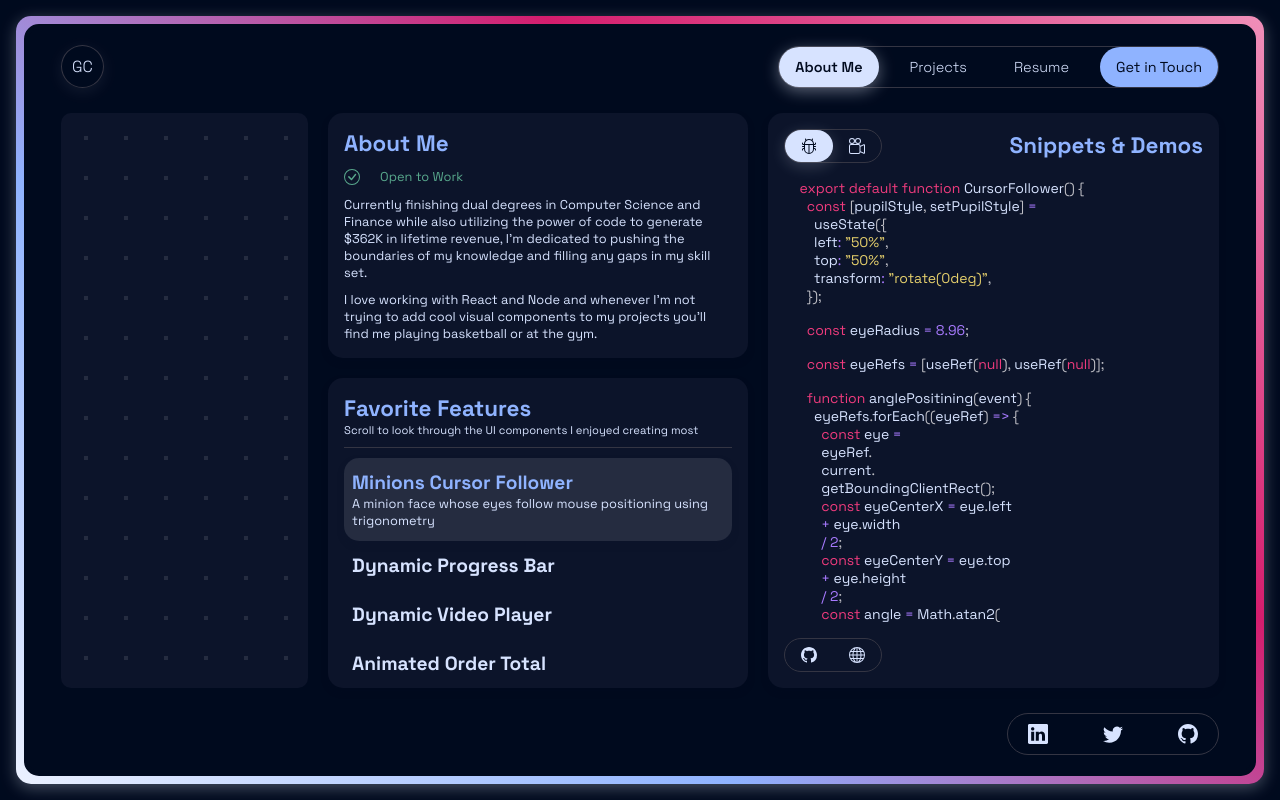
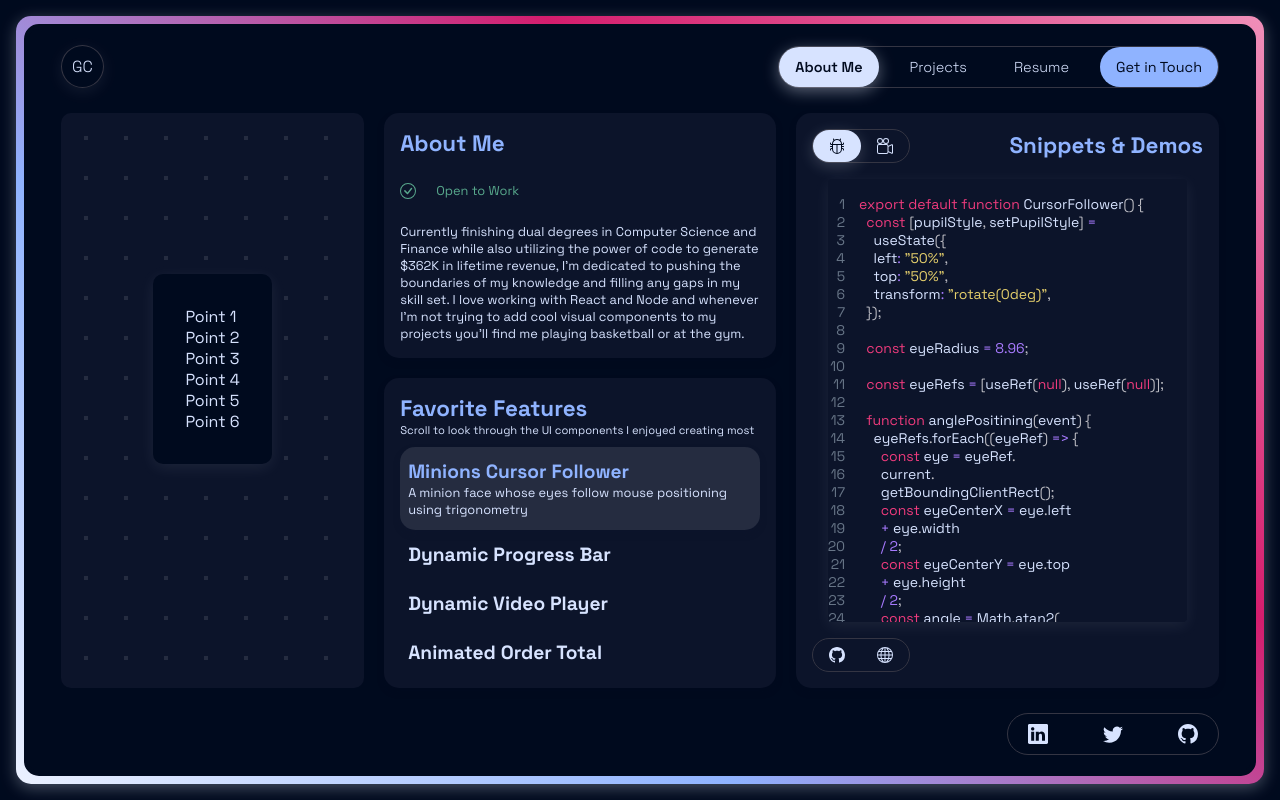
Before and after one commit to guycdev/portfolio-old, a React (Vite) app: page /about-me in a window 1280 px wide. Built offline with nearby package versions, Linux system fonts and the light colour scheme; no server answers.

Commit message:
added scroll bar styling and a max width on the outlet

```diff
--- a/src/Layouts/HomeLayout.jsx
+++ b/src/Layouts/HomeLayout.jsx
@@ -8,7 +8,9 @@ export default function HomeLayout() {
     <main>
       <div className="content-container">
         <Nav />
-        <Outlet />
+        <div className="main-container">
+          <Outlet />
+        </div>
         <Footer />
       </div>
     </main>
--- a/src/index.css
+++ b/src/index.css
@@ -117,6 +117,7 @@ main {
   gap: 20px;
   position: relative;
   overflow: hidden;
+  align-items: center;
 }
 
 .blob {
@@ -133,6 +134,14 @@ main {
   opacity: 0.6;
   padding: 4rem;
 }
+.main-container {
+  width: 100%;
+  height: 100%;
+  background-color: var(--background);
+  border-radius: 10px;
+
+  max-width: 1750px;
+}
 
 .blur {
   height: 110%;
@@ -145,8 +154,14 @@ main {
 pre {
   border: unset !important;
   background: unset !important;
-  padding: 0rem !important;
+  padding: 1rem 0rem !important;
   margin: 1rem !important;
+  border-radius: 10px;
+  box-shadow: var(--box-shadow);
+}
+
+.linenumber {
+  color: rgba(194, 214, 227, 0.5) !important;
 }
 
 .burger-icon {
--- a/src/sections/AboutMe/AboutMe.module.css
+++ b/src/sections/AboutMe/AboutMe.module.css
@@ -26,12 +26,37 @@
   bottom: -30px;
 } */
 
+pre::-webkit-scrollbar {
+  width: 0.4em;
+  height: 0.4em;
+}
+
+pre::-webkit-scrollbar-track {
+  background: var(--accent-heavy);
+
+  border-radius: 100vw;
+  margin-block: 0.5em;
+}
+
+pre::-webkit-scrollbar-thumb {
+  background: var(--accent);
+  border-radius: 100vw;
+  border: 0.1em solid var(--accent-heavy);
+}
+
+pre::-webkit-scrollbar-thumb:hover {
+  opacity: 0.5;
+}
+pre::-webkit-scrollbar-corner {
+  background: transparent;
+}
+
 .container > * {
   flex: 1;
 }
 
 .container > *:first-child {
-  flex: 0.5;
+  flex: 0.75;
 }
 
 .miscContainer {
@@ -72,7 +97,7 @@
 .aboutMeContentContainer > h3,
 .aboutMeFeatureControllerContainer > div > h3,
 .windowControllerContainer > h3,
-.specialCardHeadings > h3 {
+.backCard > h3 {
   font-size: 1.4rem;
 }
 
@@ -135,11 +160,6 @@
 
 .subheading {
   font-size: 0.7rem;
-}
-
-.aboutMeFeatureHeadings {
-  border-bottom: 1px solid var(--background-hue);
-  padding-bottom: 10px;
 }
 
 .activeFeature {
@@ -257,7 +277,7 @@ video {
   .aboutMeContentContainer > h3,
   .aboutMeFeatureControllerContainer > div > h3,
   .windowControllerContainer > h3,
-  .specialCardHeadings > h3 {
+  .backCard > h3 {
     font-size: 1.1rem;
   }
 }
@@ -364,7 +384,7 @@ video {
   background-position: 100% 100%;
 }
 
-.specialCardHeadings {
+.backCard {
   position: relative;
   z-index: 2;
 }
@@ -379,3 +399,16 @@ video {
 .specialCard:hover a {
   opacity: 1;
 }
+
+.frontCard {
+  display: flex;
+  justify-content: center;
+  align-items: center;
+  padding: 2rem;
+  background-color: var(--background);
+  border-radius: 10px;
+  box-shadow: var(--box-shadow);
+}
+.frontCard > ul {
+  list-style: none;
+}
--- a/src/sections/AboutMe/AboutMeContent.jsx
+++ b/src/sections/AboutMe/AboutMeContent.jsx
@@ -17,10 +17,7 @@ export default function AboutMeContent() {
         </p>
       </div>
       <p>
-        <Heading content="Currently finishing dual degrees in Computer Science and Finance while also utilizing the power of code to generate $362K in lifetime revenue, I'm dedicated to pushing the boundaries of my knowledge and filling any gaps in my skill set." />
-      </p>
-      <p>
-        <Heading content="I love working with React and Node and whenever I'm not trying to add cool visual components to my projects you'll find me playing basketball or at the gym." />
+        <Heading content="Currently finishing dual degrees in Computer Science and Finance while also utilizing the power of code to generate $362K in lifetime revenue, I'm dedicated to pushing the boundaries of my knowledge and filling any gaps in my skill set. I love working with React and Node and whenever I'm not trying to add cool visual components to my projects you'll find me playing basketball or at the gym." />
       </p>
     </div>
   );
--- a/src/sections/AboutMe/CodeSnippet.jsx
+++ b/src/sections/AboutMe/CodeSnippet.jsx
@@ -27,7 +27,12 @@ export default function CodeSnippet(props) {
       >
         <WindowController setWindow={setWindow} window={window} />
         {window == "code" ? (
-          <SyntaxHighlighter language="javascript" style={xonokai}>
+          <SyntaxHighlighter
+            language="javascript"
+            style={xonokai}
+            showLineNumbers
+            wrapLines
+          >
             {feature.code}
           </SyntaxHighlighter>
         ) : (
--- a/src/sections/AboutMe/ProfileCard.jsx
+++ b/src/sections/AboutMe/ProfileCard.jsx
@@ -13,11 +13,22 @@ export default function ProfileCard() {
       onMouseLeave={() => setIsHovered((prev) => !prev)}
     >
       <div className={styles.specialCardContent}>
-        {isHovered && (
-          <div className={styles.specialCardHeadings}>
+        {isHovered ? (
+          <div className={styles.backCard}>
             <h3>
               <Heading content="hi im just testing for now" />
             </h3>
+          </div>
+        ) : (
+          <div className={styles.frontCard}>
+            <ul>
+              <li>Point 1</li>
+              <li>Point 2</li>
+              <li>Point 3</li>
+              <li>Point 4</li>
+              <li>Point 5</li>
+              <li>Point 6</li>
+            </ul>
           </div>
         )}
         <a href="/Guy-Cohen-Resume.pdf" download>
--- a/src/sections/Projects/Projects.module.css
+++ b/src/sections/Projects/Projects.module.css
@@ -223,7 +223,7 @@
 
 @media (min-width: 1300px) {
   .projectsContainer {
-    padding: 0rem 5rem;
+    /* padding: 0rem 5rem; */
   }
   .projectsContainer > div:last-child {
     max-width: 800px;
--- a/src/sections/Resume/Resume.module.css
+++ b/src/sections/Resume/Resume.module.css
@@ -89,9 +89,9 @@
 }
 
 @media (min-width: 1300px) {
-  .resumeContainer {
+  /* .resumeContainer {
     padding: 0rem 5rem;
-  }
+  } */
   .resumeContainer > div:last-child {
     max-width: 1000px;
   }
--- a/src/templates/Footer/Footer.module.css
+++ b/src/templates/Footer/Footer.module.css
@@ -4,6 +4,7 @@
   display: flex;
   justify-content: flex-end;
   z-index: 2;
+  width: 100%;
 }
 
 .footerItemContainer {
--- a/src/templates/Nav/Nav.module.css
+++ b/src/templates/Nav/Nav.module.css
@@ -5,6 +5,7 @@
   justify-content: space-between;
   align-items: center;
   z-index: 2;
+  width: 100%;
 }
 
 .navItems {
--- a/src/utilities/featureArr.js
+++ b/src/utilities/featureArr.js
@@ -27,8 +27,7 @@ const featuresArr = [
 
   function anglePositining(event) {
     eyeRefs.forEach((eyeRef) => {
-      const eye =
-      eyeRef.
+      const eye = eyeRef.
       current.
       getBoundingClientRect();
       const eyeCenterX = eye.left
```
